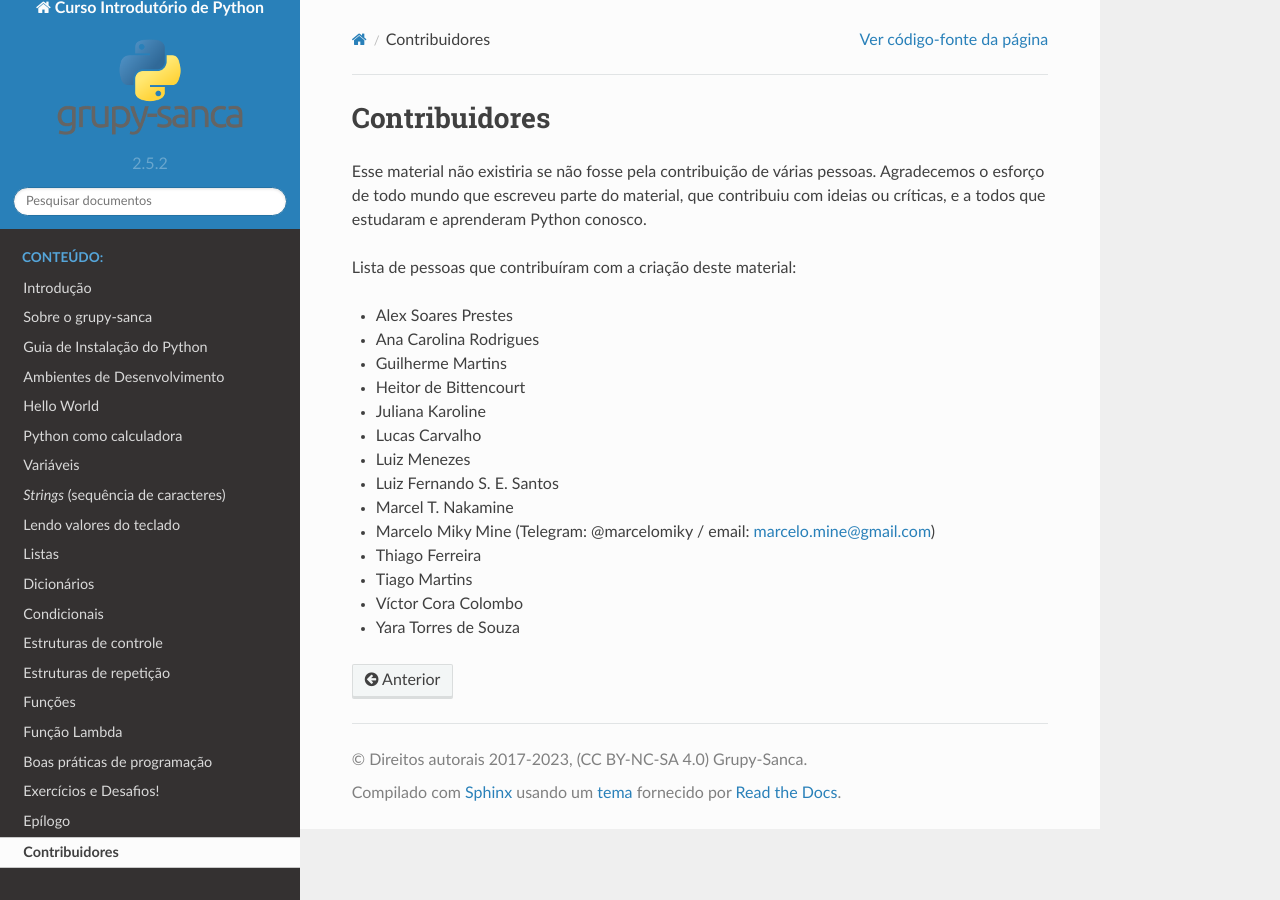
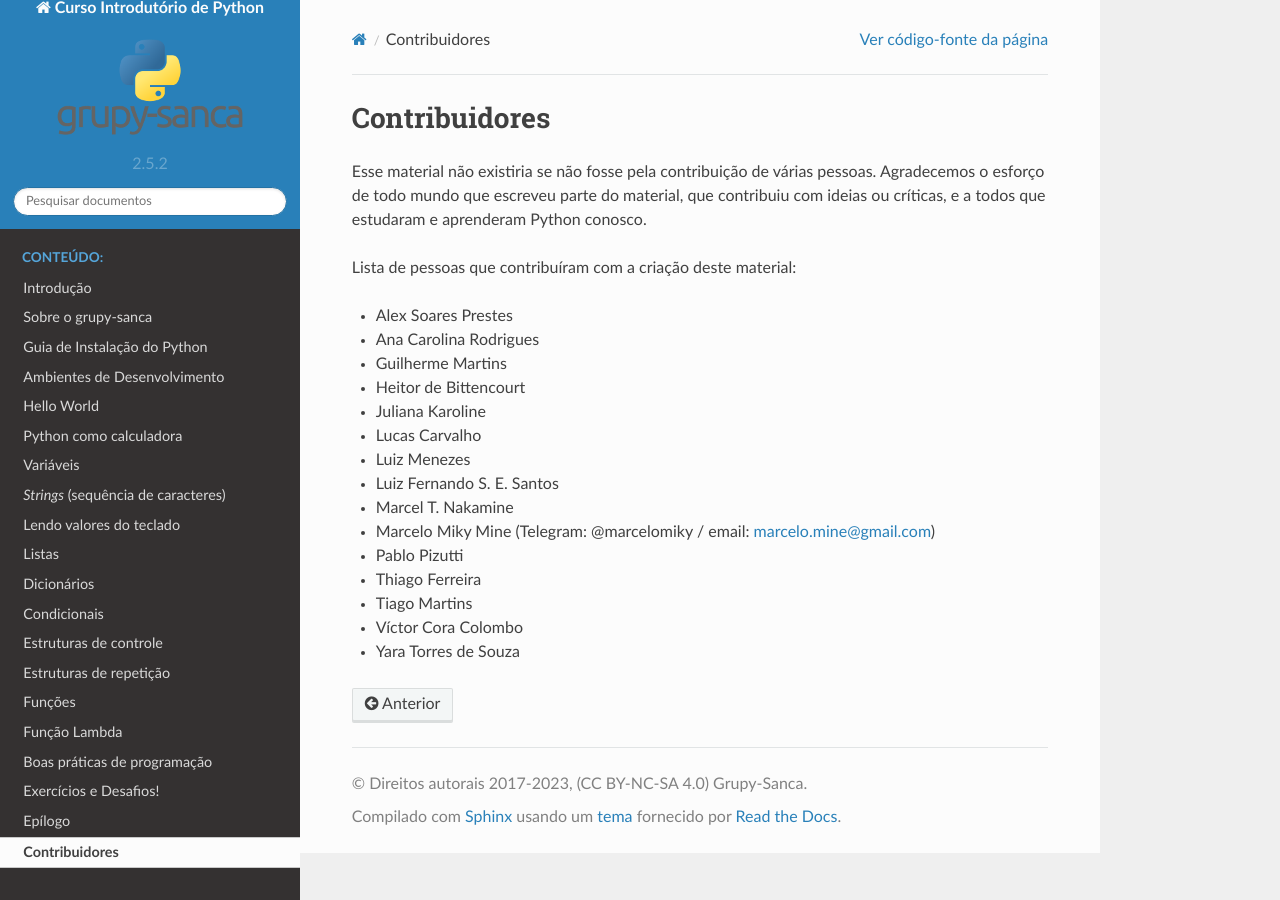
Before and after one commit to grupy-sanca/curso-python, a Sphinx documentation site: the page built from source/contribuidores.rst, in a window 1280 px wide. Built offline with Sphinx 7.4.7 and the Read the Docs theme 2.0.0, drawn with Linux system fonts in a browser that asks for light colours.

Commit message:
resolucoes

```diff
--- a/source/contribuidores.rst
+++ b/source/contribuidores.rst
@@ -20,6 +20,7 @@ Lista de pessoas que contribuíram com a criação deste material:
 - Luiz Fernando S. E. Santos
 - Marcel T. Nakamine
 - Marcelo Miky Mine (Telegram: @marcelomiky / email: marcelo.mine@gmail.com)
+- Pablo Pizutti
 - Thiago Ferreira
 - Tiago Martins
 - Víctor Cora Colombo
```
